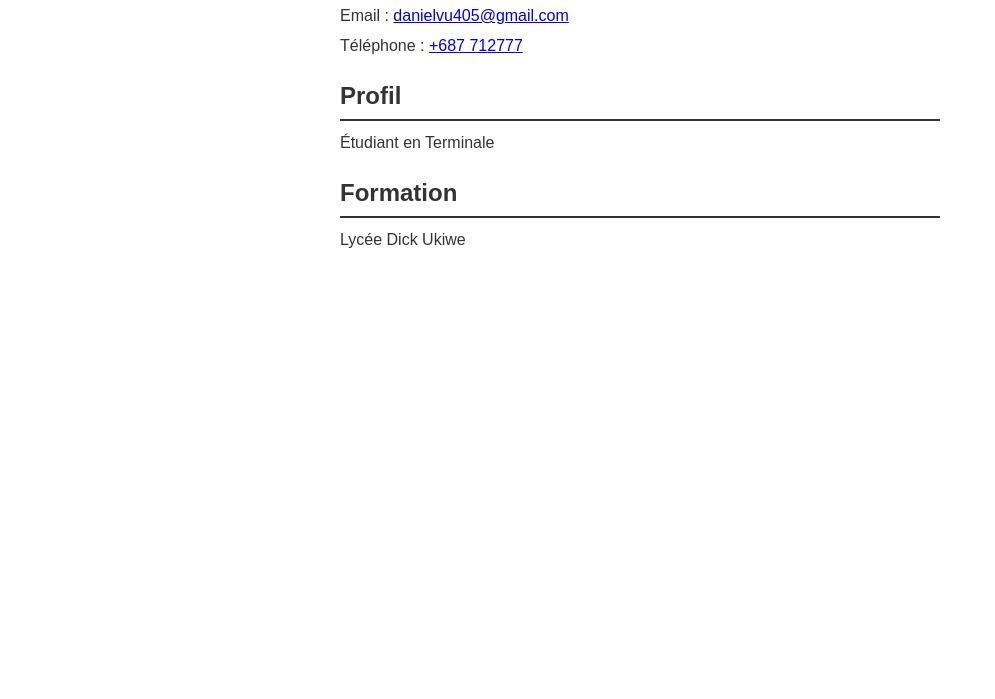
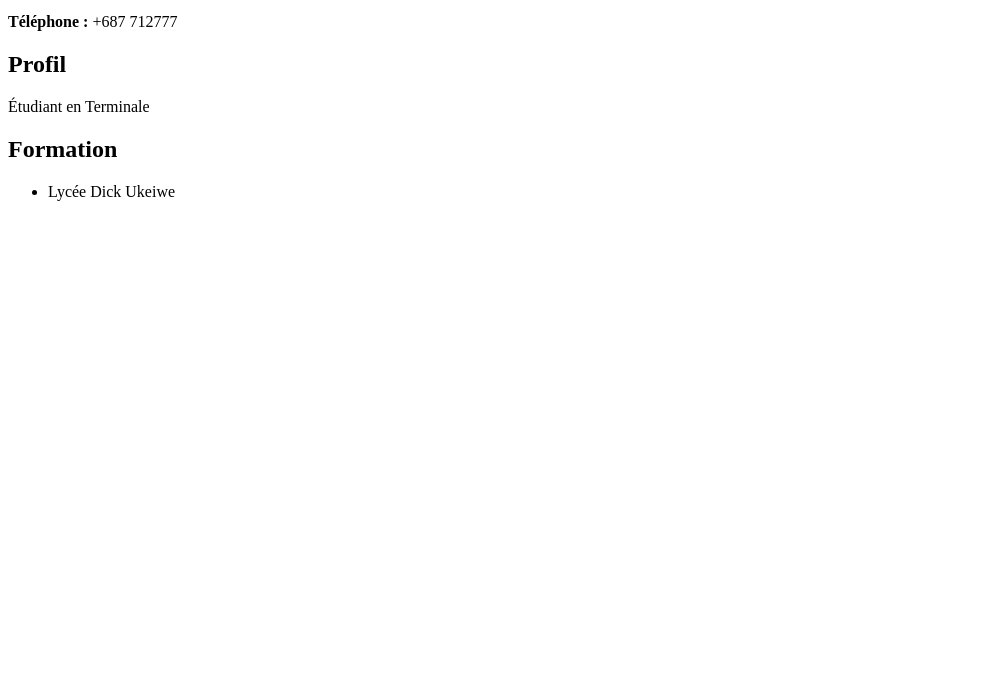
Before and after one commit to vudaniel17/Portfolio, a plain HTML site: page index.html in a window 1280 px wide. Shown: the part 101-800 px from the top of the page, without its empty margins (0-995 px from the left). Drawn offline with Linux system fonts and the light colour scheme.

Commit message:
Update index.html

```diff
--- a/index.html
+++ b/index.html
@@ -1,42 +1,23 @@
 <!DOCTYPE html>
 <html lang="fr">
 <head>
-  <meta charset="UTF-8" />
+  <meta charset="UTF-8">
   <title>CV Daniel Vu - Terminale</title>
-  <style>
-    body {
-      font-family: Arial, sans-serif;
-      max-width: 600px;
-      margin: 40px auto;
-      padding: 0 20px;
-      color: #333;
-      line-height: 1.5;
-    }
-    h1, h2 {
-      border-bottom: 2px solid #333;
-      padding-bottom: 5px;
-      margin-bottom: 10px;
-    }
-    p {
-      margin: 6px 0;
-    }
-  </style>
 </head>
 <body>
 
   <h1>Daniel Vu</h1>
-  <p>Email : <a href="mailto:danielvu405@gmail.com">danielvu405@gmail.com</a></p>
-  <p>Téléphone : <a href="tel:+687712777">+687 712777</a></p>
 
-  <section>
-    <h2>Profil</h2>
-    <p>Étudiant en Terminale</p>
-  </section>
+  <p><strong>Email :</strong> danielvu405@gmail.com</p>
+  <p><strong>Téléphone :</strong> +687 712777</p>
 
-  <section>
-    <h2>Formation</h2>
-    <p>Lycée Dick Ukiwe</p>
-  </section>
+  <h2>Profil</h2>
+  <p>Étudiant en Terminale</p>
+
+  <h2>Formation</h2>
+  <ul>
+    <li>Lycée Dick Ukeiwe</li>
+  </ul>
 
 </body>
 </html>
```
